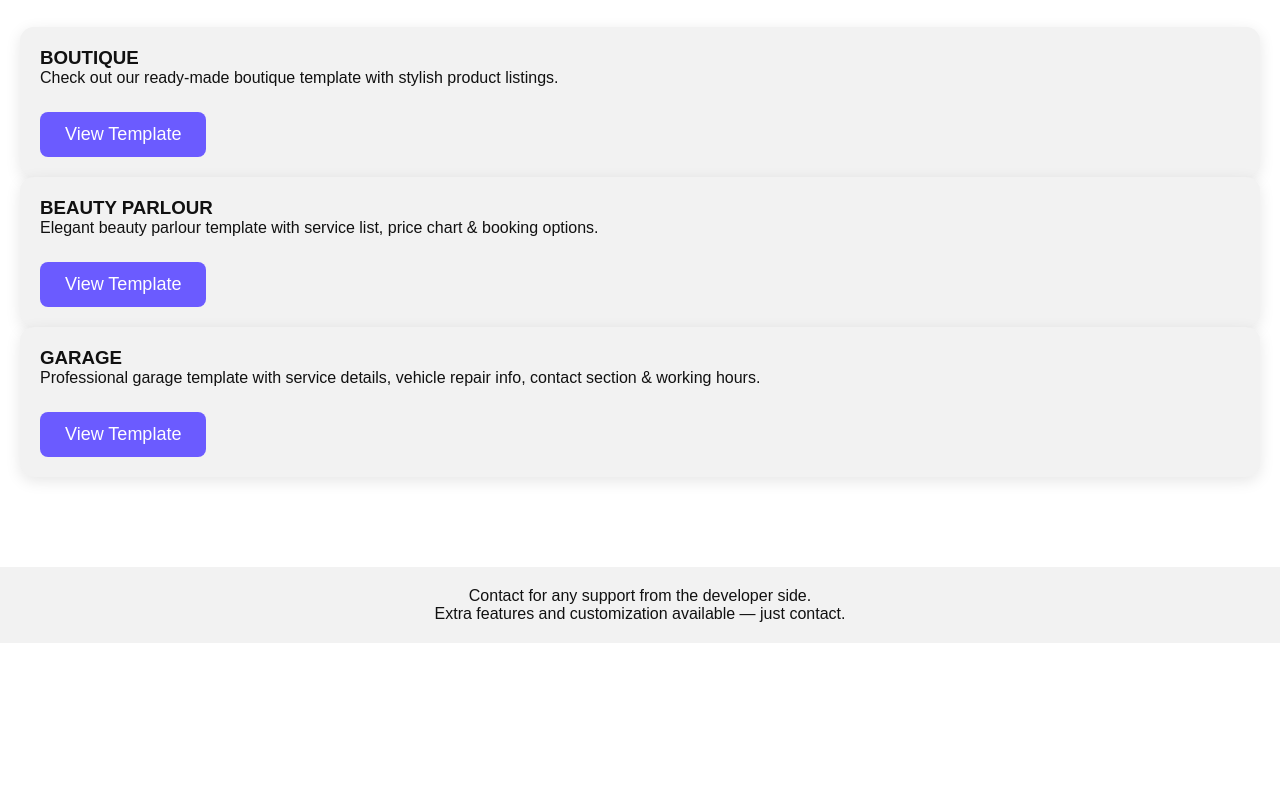
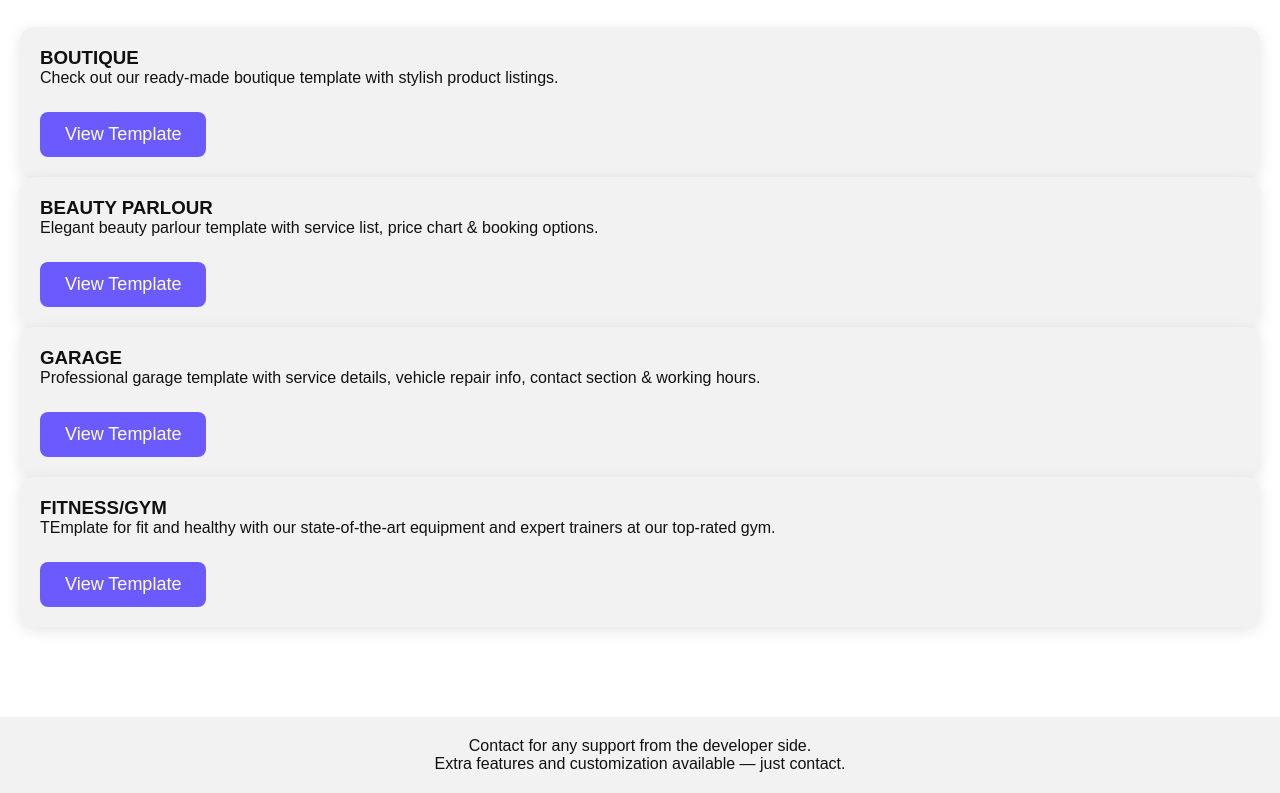
Before and after one commit to jarviss4334/ligga-site, a website: page public/index.html in a window 1280 px wide. Shown: the part 688-1481 px from the top of the page. Before the commit the page ends 1331 px from the top, so only its background shows below. Drawn offline with Linux system fonts and the light colour scheme.

Commit message:
Update index.html

```diff
--- a/public/index.html
+++ b/public/index.html
@@ -93,6 +93,12 @@
     </p>
     <a href="/garage" class="contact-btn">View Template</a>
 </div>
+<!----Template 4 (Gym)-->
+	<div class="card">
+	<h3>FITNESS/GYM</h3>
+	<p>TEmplate for fit and healthy with our state-of-the-art equipment and expert trainers at our top-rated gym.</p>
+	<a href="/gym" class="contact-btn">View Template</a>
+	</div>
 
 
     </div>
```
